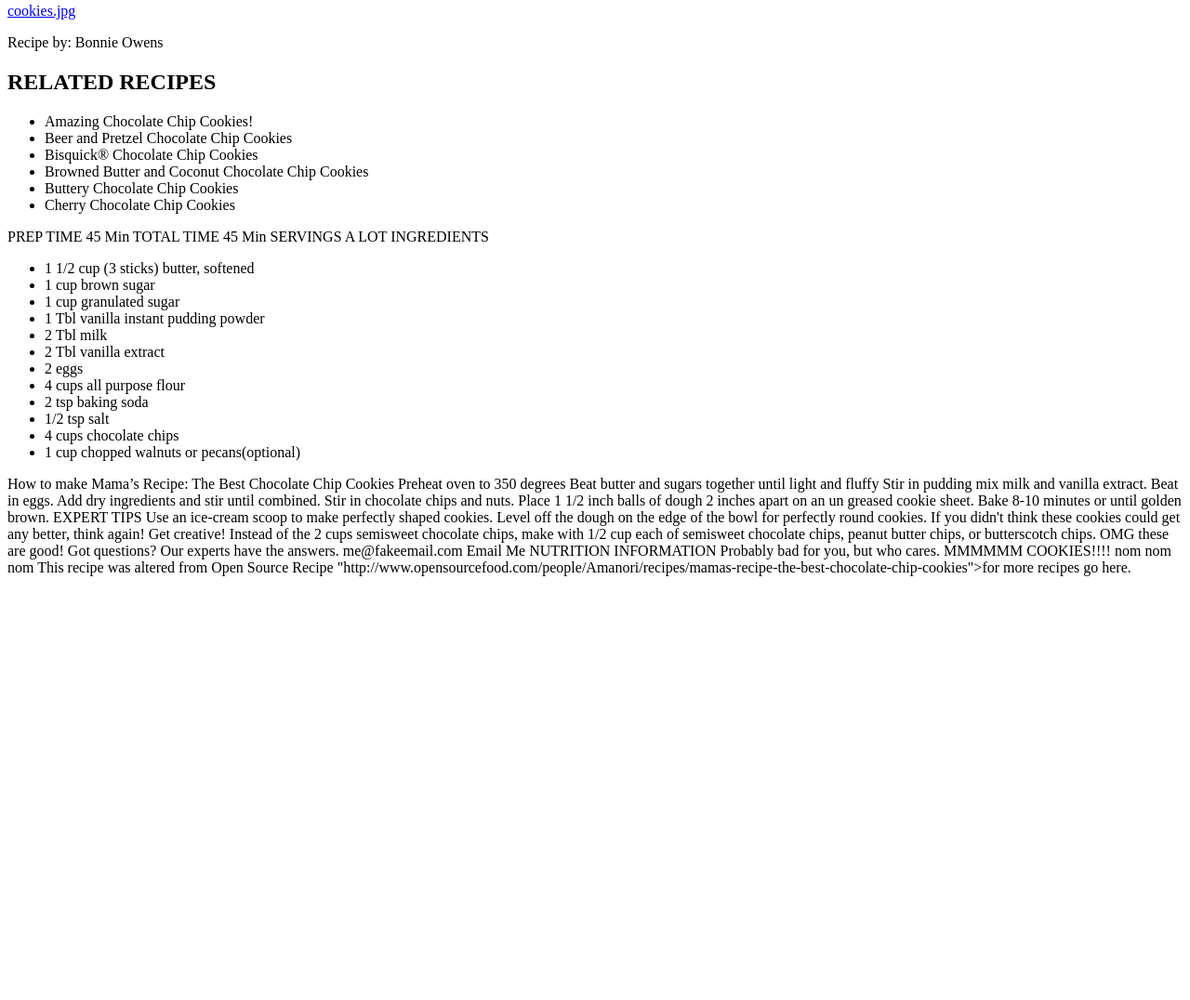
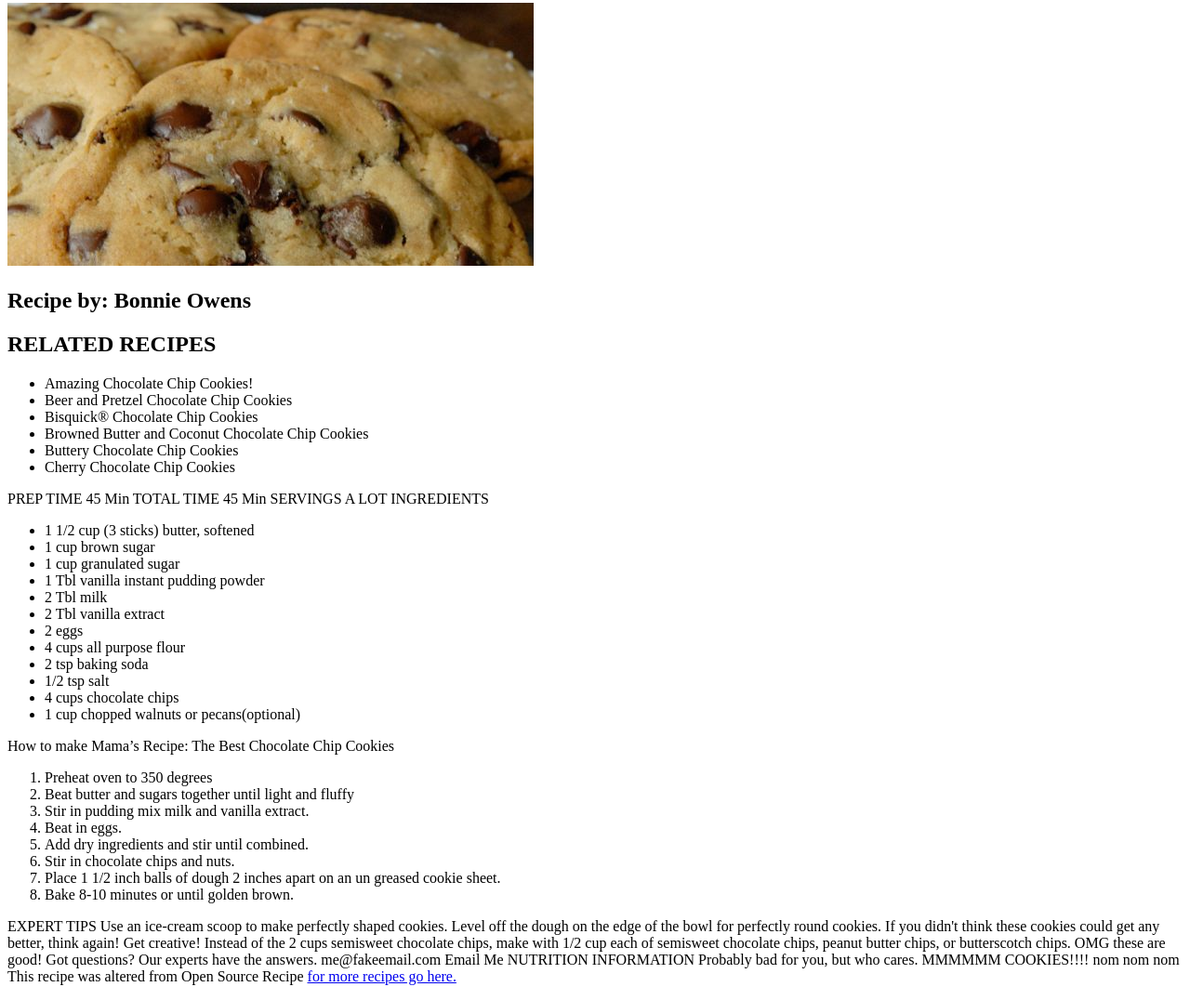
Before and after one commit to bolnov/receipt, a plain HTML site: page index.html in a window 1280 px wide. Shown: the part 77-1153 px from the top of the page at 93% size. Before the commit the page ends 800 px from the top, so only its background shows below. Drawn offline with Linux system fonts and the light colour scheme.

Commit message:
Added new picture

```diff
--- a/index.html
+++ b/index.html
@@ -1,14 +1,14 @@
 <!DOCTYPE html>
 <html>
 
-	<title>The Best Chocolate Chip Cookies</title>
+	<title>The Best Chocolate Chip Cookies 2</title>
 
 <body>
 
 <h1>The Best Chocolate Chip Cookies</h1>
-<a href="http://chocolate.wikia.com/wiki/File:Chocolate_chip_cookies.jpg"> cookies.jpg </a> <!--hint: <img> tag, this is a bonus-->
+<img src="cookies.jpg"> <!--hint: <img> tag, this is a bonus-->
 
-<p>Recipe by: Bonnie Owens</p>
+<h2>Recipe by: Bonnie Owens</h2>
 
 
 <h2>RELATED RECIPES</h2>
@@ -27,7 +27,7 @@
 </ul>
 
 
-PREP TIME
+<p>PREP TIME
 45 Min
 
 TOTAL TIME
@@ -36,7 +36,7 @@ TOTAL TIME
 SERVINGS
 A LOT
 
-INGREDIENTS
+INGREDIENTS</p>
 <Ul>
 <li>1 1/2 cup (3 sticks) butter, softened</li>
 	<li>1 cup brown sugar</li>
@@ -52,27 +52,27 @@ INGREDIENTS
 	<li>1 cup chopped walnuts or pecans(optional)</li>
 </ul>
 
-How to make Mama’s Recipe: The Best Chocolate Chip Cookies
+<p>How to make Mama’s Recipe: The Best Chocolate Chip Cookies
+
+<ol>
+	<li>Preheat oven to 350 degrees</li>
+
+	<li>Beat butter and sugars together until light and fluffy</li>
+
+	<li>Stir in pudding mix milk and vanilla extract.</li>
+
+	<li>Beat in eggs.</li>
+
+	<li>Add dry ingredients and stir until combined.</li>
+
+	<li>Stir in chocolate chips and nuts.</li>
+
+	<li>Place 1 1/2 inch balls of dough 2 inches apart on an un greased cookie sheet.</li>
+
+	<li>Bake 8-10 minutes or until golden brown.</li> </ol></p>
 
 
-	Preheat oven to 350 degrees
-
-	Beat butter and sugars together until light and fluffy
-
-	Stir in pudding mix milk and vanilla extract.
-
-	Beat in eggs.
-
-	Add dry ingredients and stir until combined.
-
-	Stir in chocolate chips and nuts.
-
-	Place 1 1/2 inch balls of dough 2 inches apart on an un greased cookie sheet.
-
-	Bake 8-10 minutes or until golden brown.
-
-
-EXPERT TIPS
+<p>EXPERT TIPS
 
 
 Use an ice-cream scoop to make perfectly shaped cookies. Level off the dough on the edge of the bowl for perfectly round cookies.
@@ -87,7 +87,7 @@ NUTRITION INFORMATION
 Probably bad for you, but who cares. MMMMMM COOKIES!!!! nom nom nom
 
 
-This recipe was altered from Open Source Recipe "http://www.opensourcefood.com/people/Amanori/recipes/mamas-recipe-the-best-chocolate-chip-cookies">for more recipes go here.
+This recipe was altered from Open Source Recipe <a href="http://www.opensourcefood.com/people/Amanori/recipes/mamas-recipe-the-best-chocolate-chip-cookies">for more recipes go here.</a></p>
 
 </body>
 </html>
```
